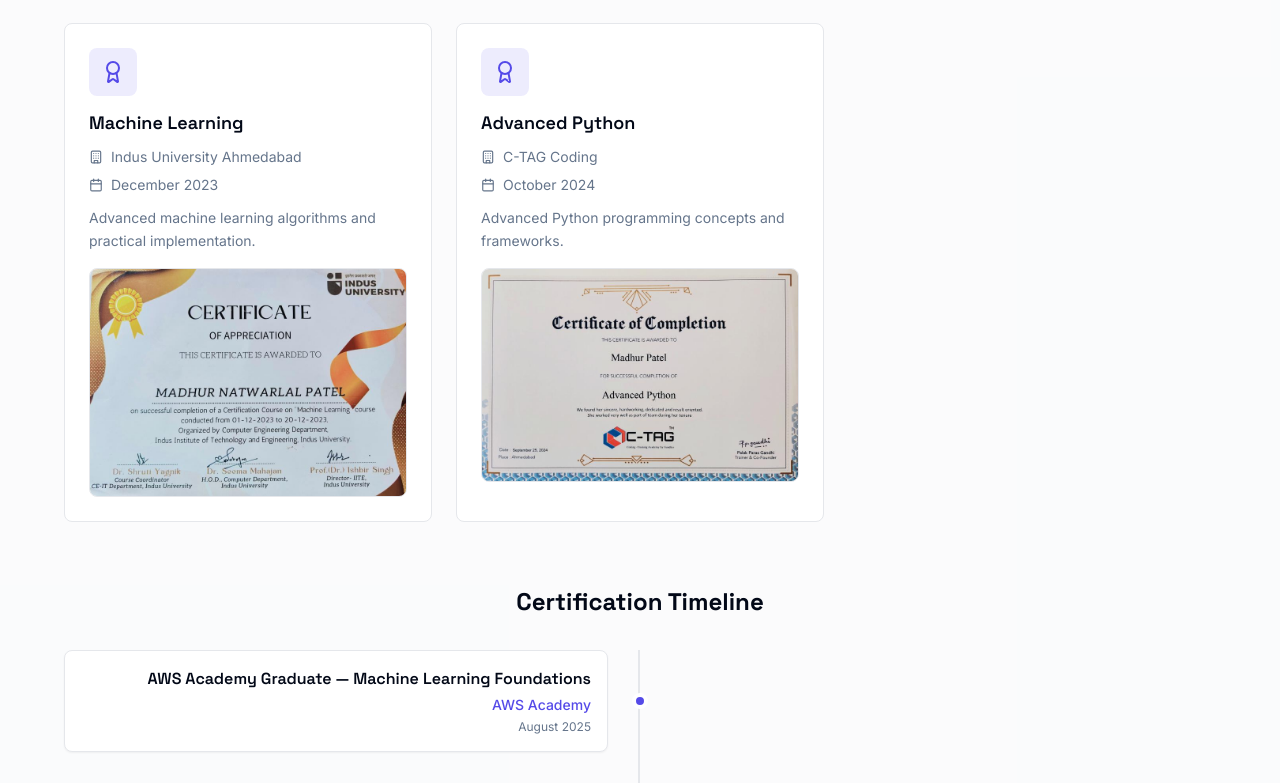
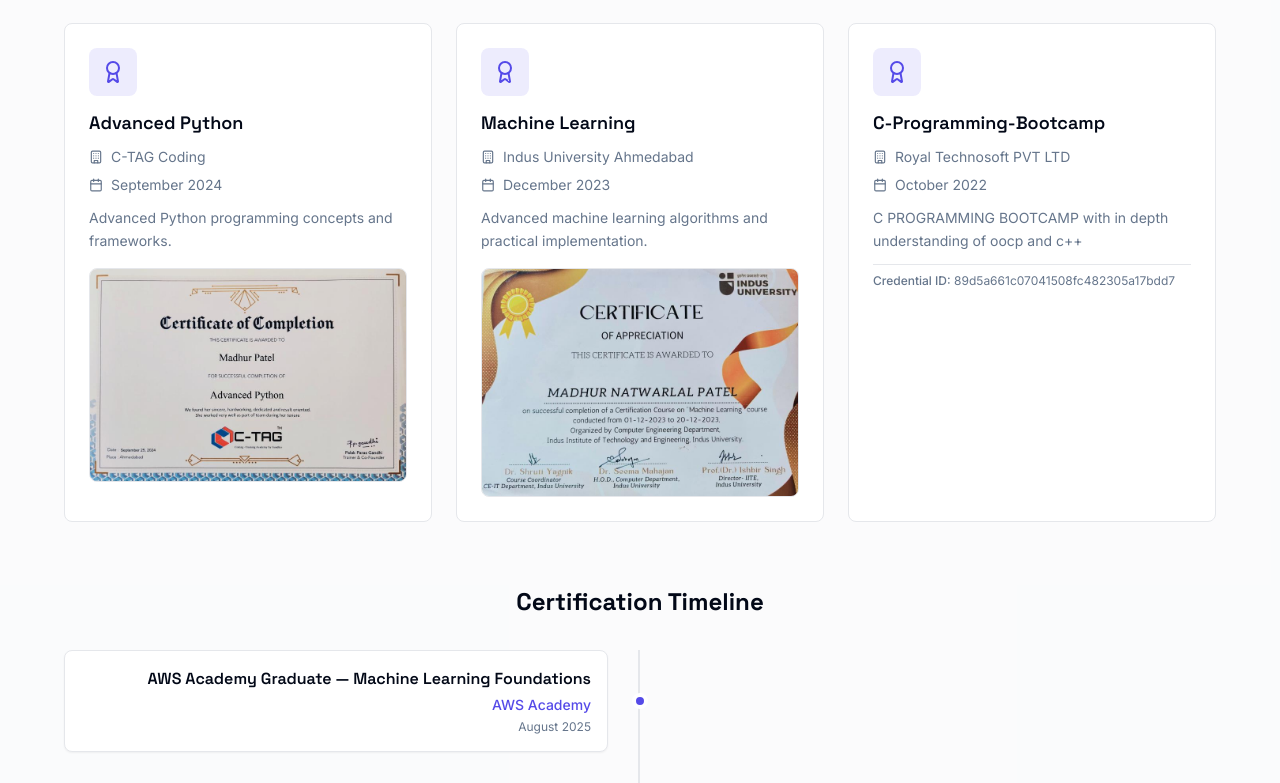
Before and after one commit to pmadhurn/mn-dev-folio, a React (Vite) app: page / in a window 1280 px wide. Shown: the part 7036-7819 px from the top of the page. Built offline with nearby package versions, Linux system fonts and the light colour scheme.

Commit message:
adding certifications

```diff
--- a/src/data/certifications.ts
+++ b/src/data/certifications.ts
@@ -27,13 +27,21 @@ export const certifications: Certification[] = [
     image: '/certifications/CF.png',
     credentialId: '792da9d1-37e9-466b-8c39-8a228d3920ee',
     description: 'Fundamental understanding of AWS cloud computing services and architecture.'
-  },
-  {
+  },{
     id: 'mern-stack-developer',
     title: 'MERN Stack Developer',
     issuer: 'Coding Cloud',
     date: 'March 2025',
     description: 'Full-stack web development using MongoDB, Express.js, React.js, and Node.js.'
+  },
+
+  {
+    id: 'advanced-python',
+    title: 'Advanced Python',
+    issuer: 'C-TAG Coding',
+    date: 'September 2024',
+    image: '/certifications/advanced-python.jpg',
+    description: 'Advanced Python programming concepts and frameworks.'
   },
   {
     id: 'machine-learning-indus',
@@ -43,12 +51,13 @@ export const certifications: Certification[] = [
     image: '/certifications/indus-ml-certificate.jpg',
     description: 'Advanced machine learning algorithms and practical implementation.'
   },
+
   {
-    id: 'advanced-python',
-    title: 'Advanced Python',
-    issuer: 'C-TAG Coding',
-    date: 'October 2024',
-    image: '/certifications/advanced-python.jpg',
-    description: 'Advanced Python programming concepts and frameworks.'
+    id: 'C-Programming-Bootcamp',
+    title: 'C-Programming-Bootcamp',
+    issuer: 'Royal Technosoft PVT LTD',
+    date: 'October 2022',
+    credentialId: '89d5a661c07041508fc482305a17bdd7',
+    description: 'C PROGRAMMING BOOTCAMP with in depth understanding of oocp and c++'
   }
 ];
```
